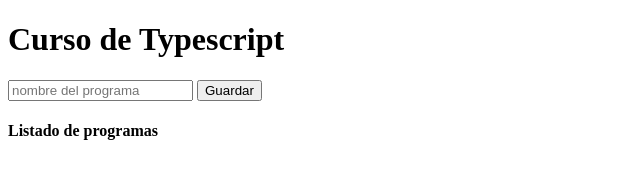
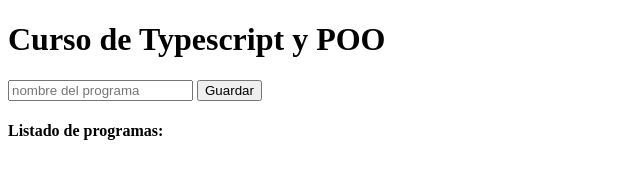
Before and after one commit to efraestrada/demo-repo, a plain HTML site: page index.html in a window 1280 px wide. Shown: the whole page, without its empty margins (0-640 px from the left). Drawn offline with Linux system fonts and the light colour scheme.

Commit message:
Se modifico el titulo  inicial

```diff
--- a/index.html
+++ b/index.html
@@ -6,13 +6,13 @@
 
 </head>
 <body>
-<h1>Curso de Typescript</h1>
+<h1>Curso de Typescript y POO</h1>
 
 		<form>
 			<input type="text" id="nombre" placeholder="nombre del programa">
 			<button value="Guardar" onClick="guardar()">Guardar</button>
 		</form>
-		<h4>Listado de programas</h4>
+		<h4>Listado de programas:</h4>
 		<ul id="listado">
 
 		</ul>
```
